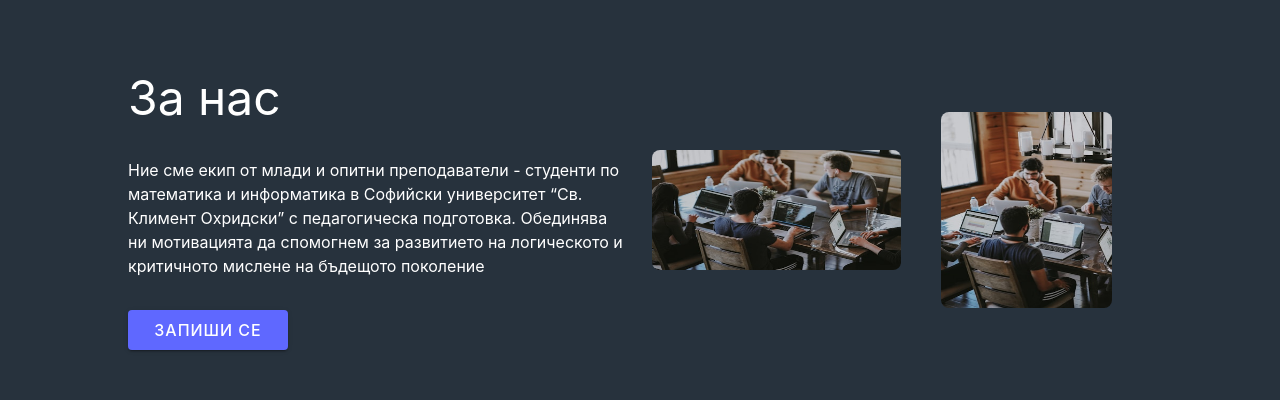
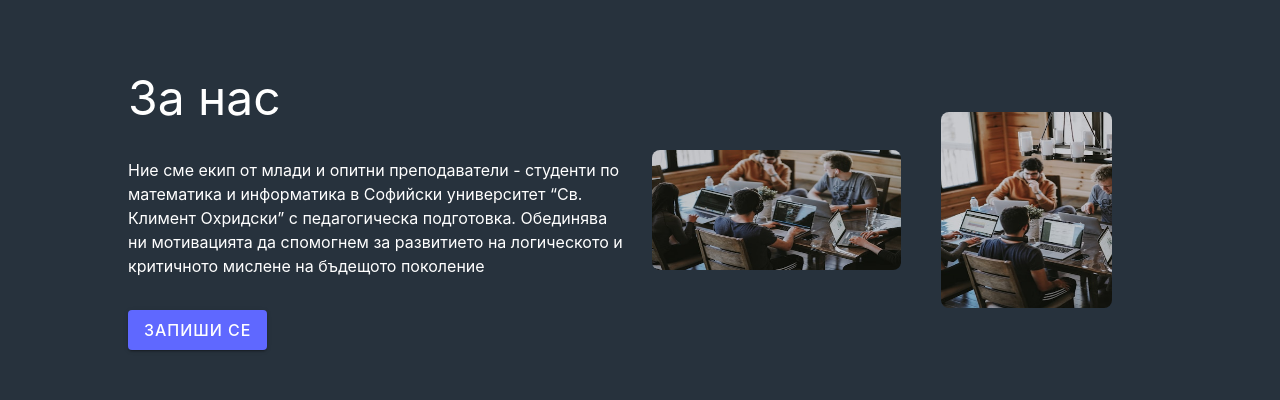
Before and after one commit to Truesdale2353/monika-academy, a React (Vite) app: page / in a window 1280 px wide. Shown: the part 753-1153 px from the top of the page. Built offline with nearby package versions, Linux system fonts and the light colour scheme.

Commit message:
alignment fix

```diff
--- a/src/App.tsx
+++ b/src/App.tsx
@@ -68,7 +68,7 @@ function App() {
       </div>
       <div className="flex flex-col bg-[#27323D] gap-4 p-10 items-center md:px-32 mt-6">
         <section className='w-full flex flex-col gap-6 py-10 justify-center items-center md:flex-row md:justify-between'>
-          <div className='flex flex-col gap-8 md:w-lg'>
+          <div className='flex flex-col gap-8 md:w-lg items-center md:items-start'>
             <Typography className='text-center text-white md:text-justify' variant="h3">За нас</Typography>
             <Typography className='text-white'> Ние сме екип от млади и опитни преподаватели - студенти по математика и информатика в Софийски университет “Св. Климент Охридски” с педагогическа подготовка. Обединява ни мотивацията да спомогнем за развитието на логическото и критичното мислене на бъдещото поколение</Typography>
             <Button className="max-w-40"variant="contained" onClick={() => setOpen(true)}> ЗАПИШИ СЕ</Button>
```
